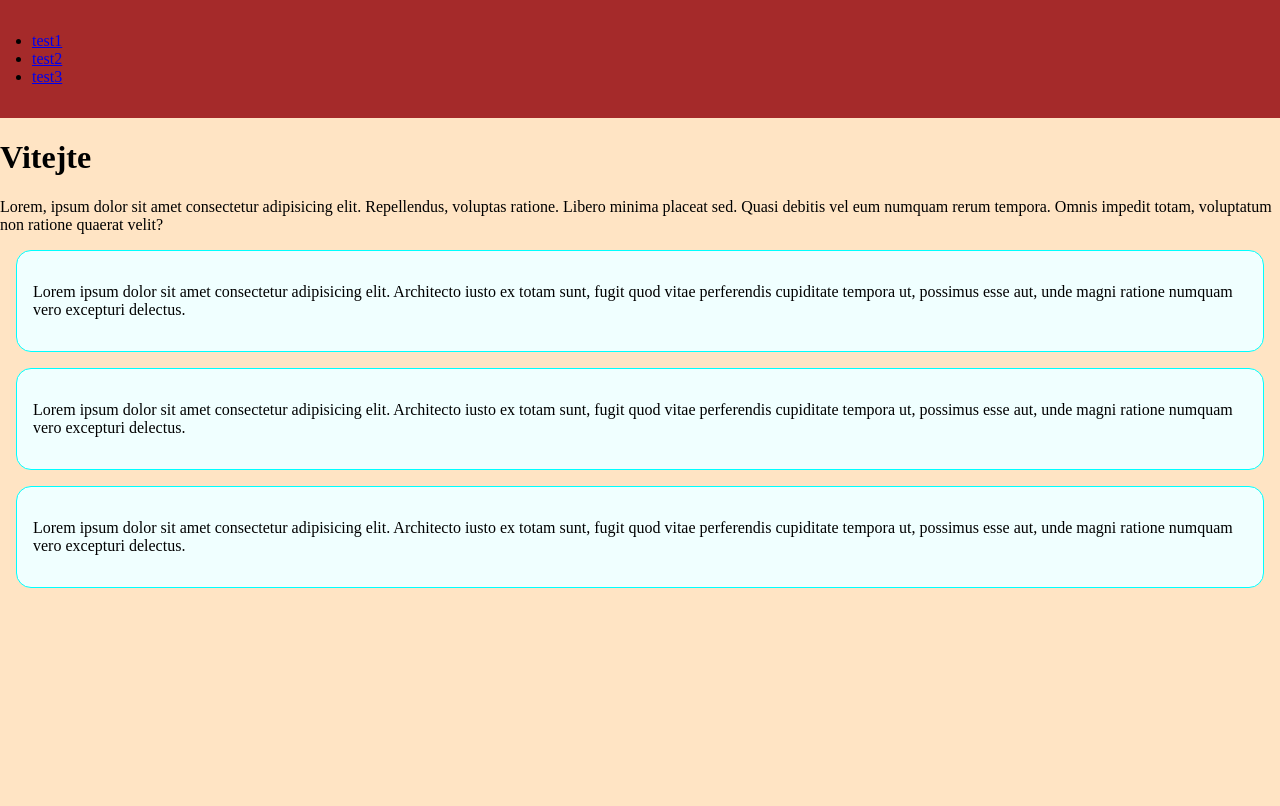
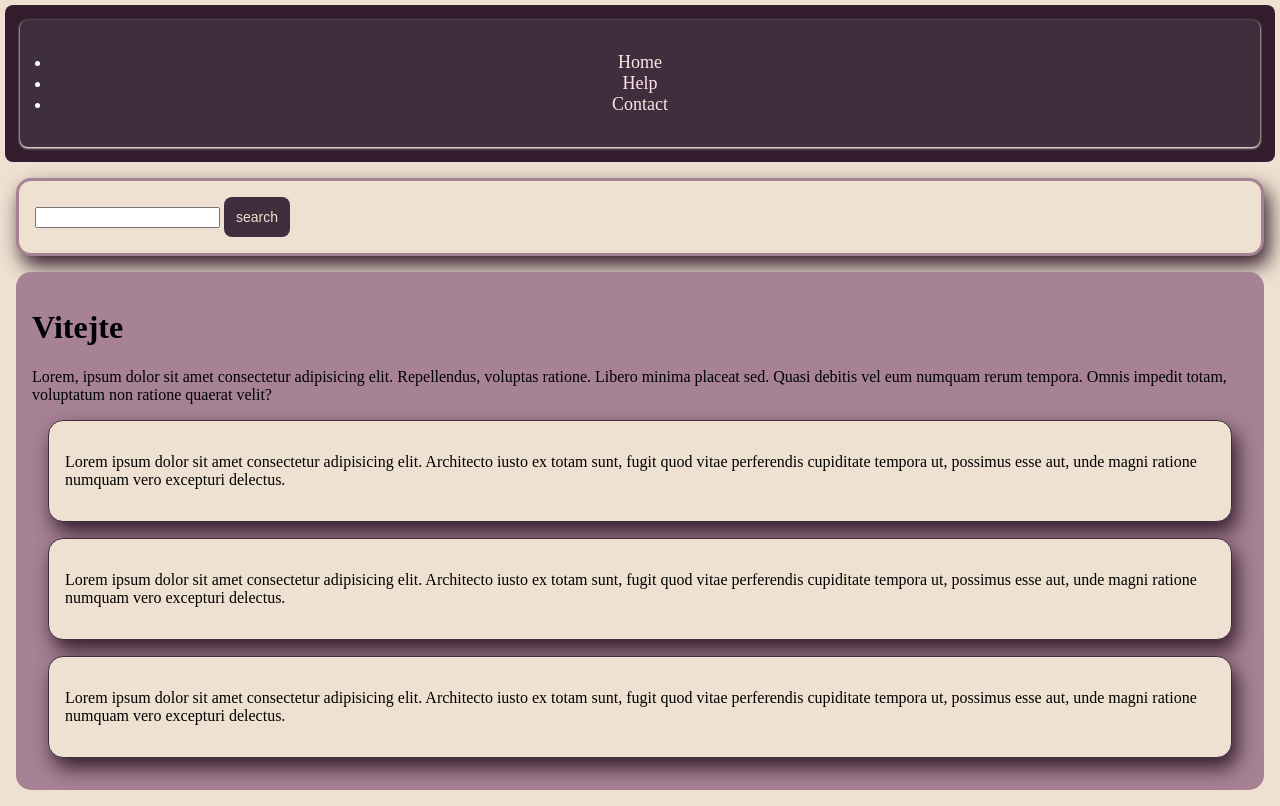
Before and after one commit to dadada44/06.10.23, a plain HTML site: page style/index.html in a window 1280 px wide. Drawn offline with Linux system fonts and the light colour scheme.

Commit message:
13.10.23

```diff
--- a/style/index.html
+++ b/style/index.html
@@ -12,11 +12,15 @@
     <header>
         <nav>
             <ul>
-                <li><a href="#">test1</a></li>
-                <li><a href="#">test2</a></li>
-                <li><a href="#">test3</a></li>
+                <li class="Home"><a href="#">Home</a></li>
+                <li class="Home"><a href="#">Help</a></li>
+                <li class="Home"><a href="#">Contact</a></li>
             </ul>
         </nav>
+    </header>
+    <header class="search">
+       <input type="search" id="site-search" name="q" />
+       <button class="button-2" role="button">search</button>
     </header>
     <main>
         <div class="nadpis">
--- a/style/style.css
+++ b/style/style.css
@@ -1,11 +1,52 @@
 header{
-    background-color: brown;
-    margin: 0;
-    padding: 0;
+    background-color: #331D2C;
+    margin: 5px;
+    padding: 15px;
+    border-radius: 8px;
 }
 nav{
     margin: 0;
     padding: 16px;
+    background-color: #3F2E3E;
+    border-radius: 8px;
+    box-shadow: #EFE1D1 0px 1px 3px 0px, #EFE1D1 0px 1px 2px 0px;
+}
+
+.Home{
+    text-align: center;
+    color: #ffffff;
+    font-size: 18px;
+}
+
+.search{
+    background-color: #EFE1D1;
+    margin: 16px; /* vnejsni odsazeni */
+    padding: 16px; /* vnitri odsazeni */
+    border: 3px solid#A78295;
+    border-radius: 15px;
+    box-shadow: 5px 10px 20px #331D2C;
+}
+
+.button-2 {
+  background-color: #3F2E3E;
+  border-radius: 8px;
+  border-width: 0;
+  color: #EFE1D1;
+  font-size: 14px;
+  font-weight: 500px;
+  line-height: 20px;
+  margin: 0;
+  padding: 10px 12px;
+  text-align: center;
+}
+
+
+main{
+    background-color: #A78295;
+    margin: 16px; /* vnejsni odsazeni */
+    padding: 16px; /* vnitri odsazeni */
+    border: 1px;
+    border-radius: 15px;
 }
 
 ul{
@@ -16,14 +57,19 @@ ul{
 body{ /* alrgr b = {} */
     margin: 0;
     padding: 0;
-    background-color: bisque;
+    background-color: #EFE1D1;
 }
 
 .okenko{
-    background-color: azure;
+    background-color: #EFE1D1;
     margin: 16px; /* vnejsni odsazeni */
     padding: 16px; /* vnitri odsazeni */
-    border: 1px solid aqua;
+    border: 1px solid#3F2E3E;
     border-radius: 15px;
+    box-shadow: 5px 10px 20px #331D2C;
+}
 
+a{
+    color: #ffe4e4;
+    text-decoration: none;
 }
```
